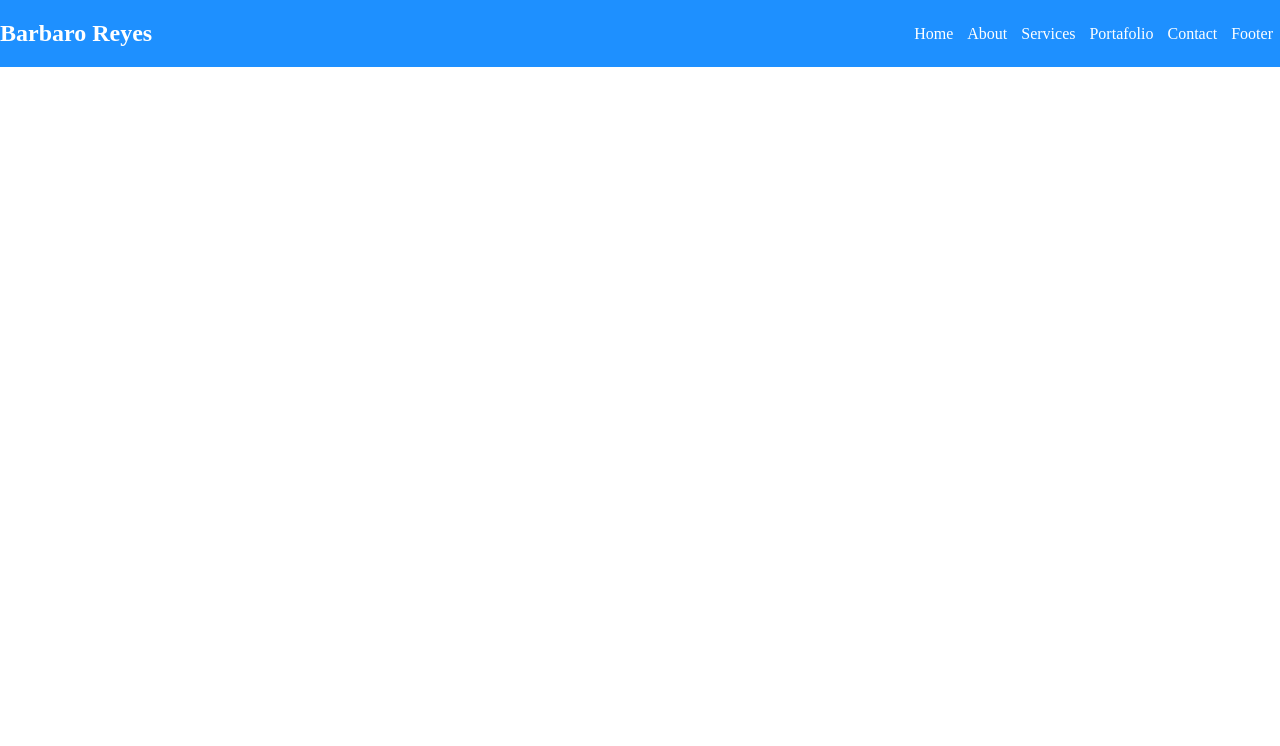
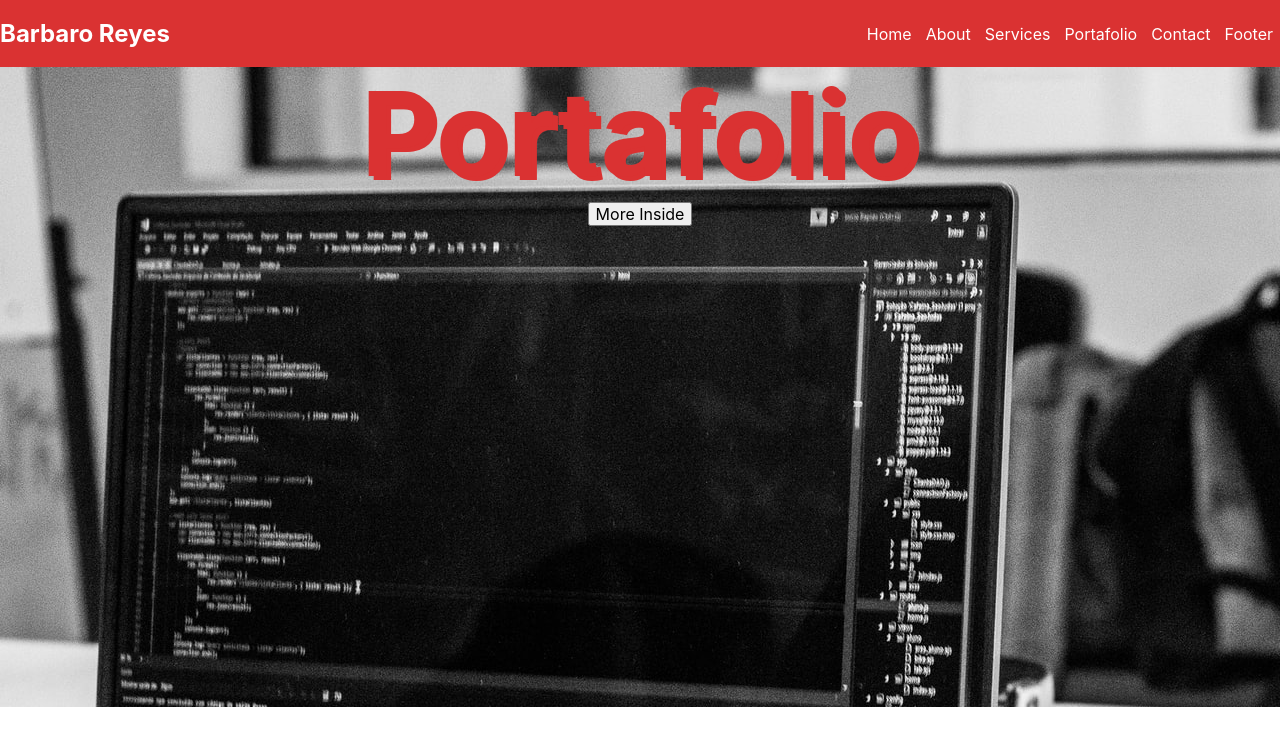
Before and after one commit to barbaroreyes/miPortafolio, a React (Create React App) app: page / in a window 1280 px wide. Shown: the top 746 px of the page. Built offline with nearby package versions, Linux system fonts and the light colour scheme.

Commit message:
added a homepage

```diff
--- a/public/index.html
+++ b/public/index.html
@@ -20,3 +20,4 @@
     <div id="root"></div>
   </body>
 </html>
+<a href=""></a>
--- a/src/App.js
+++ b/src/App.js
@@ -1,6 +1,6 @@
 import React ,{Component}from 'react';
 import './App.css';
-import {Switch,Route} from 'react-router-dom'
+// import {Switch,Route} from 'react-router-dom'
 import  LandingPage from './componet/landingpage/landingpage'
 // import work from './componet/img/work.jpg'
 
@@ -14,9 +14,10 @@ import  LandingPage from './componet/landingpage/landingpage'
 
      return  (
         <div>
-           <Switch>
+          <LandingPage/>
+           {/* <Switch>
             <Route exact path ='/' component ={LandingPage}/>
-           </Switch>
+           </Switch> */}
         </div>
      )
     }
--- a/src/componet/header/header.js
+++ b/src/componet/header/header.js
@@ -1,19 +1,27 @@
 import React ,{Component}from 'react';
-import './index.css'
+import './index.css';
+// import Pictures from '../../componet/im/pictures';
+import Long from '../img/long.jpg'
 
+
+  const myStyles ={
+      background: `url(${Long})`,
+      height: '80vh',
+      backgroundsize: 'cover',
+
+
+  }
 class Header extends Component {
 
     render(){
         return (
             <div className =''>
-             hello
-            <header className='   '>
-                <div>
-                    <img alt ='' src ='' />
-                </div>
-                {/* <h1 className='  bg-transparent dib grow ma3 shadow-3'>Barbaro Reyes</h1>
-                <h1 className='  bg-transparent dib grow  shadow-3'>Software Developer</h1>     */}
-            </header>
+              <header style={myStyles}>
+                <h1 className='' >{this.props.title}</h1>
+                <button><a href="#button butt"></a>{this.props.button}</button>
+              </header>
+
+
          </div>
         )
     }
--- a/src/componet/header/index.css
+++ b/src/componet/header/index.css
@@ -0,0 +1,14 @@
+header{
+ margin: 0 auto;
+text-align: center;
+
+}
+ header h1{
+    margin: 0 ;
+    font-size: 7.3em;
+    color: rgb(218, 50, 50);
+    text-shadow: 5px 4px ;
+ }
+ .butt a{
+    color: brown;
+ }
--- a/src/componet/im/img.css
+++ b/src/componet/im/img.css
@@ -1,6 +1,4 @@
 .picture{
     display: flex;
-    margin: 40px;
-    width: 300px;
-    box-shadow: 5px 10px 5px 5px;
+    background-size: cover;
 }
--- a/src/componet/landingpage/landingpage.js
+++ b/src/componet/landingpage/landingpage.js
@@ -1,14 +1,15 @@
 import React, { Component } from 'react';
-// import Header from '../header/header';
+import Header from '../header/header';
 import Navigation from '../nav/navigation';
 
 export default class LandingPage extends Component {
+
     render() {
         return (
             <div >
                 <header>
-
                     <Navigation title = 'Barbaro Reyes'/>
+                    <Header title= 'Portafolio' button='More Inside'/>
                 </header>
             </div>
         )
--- a/src/componet/nav/index.css
+++ b/src/componet/nav/index.css
@@ -10,7 +10,7 @@ a{
     display:  flex;
     justify-content: space-between;
     align-items: center;
-    background-color: dodgerblue;
+    background-color:  rgb(218, 50, 50);
     color: #fff;
 }
 
--- a/src/index.css
+++ b/src/index.css
@@ -1,15 +1,12 @@
 body {
-  display: flex;
-  flex-direction: column;
 
- ;
-  /* margin: 0;
+  margin: 0;
   font-family: -apple-system, BlinkMacSystemFont, 'Segoe UI', 'Roboto', 'Oxygen',
     'Ubuntu', 'Cantarell', 'Fira Sans', 'Droid Sans', 'Helvetica Neue',
     sans-serif;
   -webkit-font-smoothing: antialiased;
   -moz-osx-font-smoothing: grayscale;
-  box-sizing: border-box; */
+  box-sizing: border-box;
 }
 
 code {
```
Also changed, not shown: src/componet/im/pictures.js (+3 -6 lines), src/componet/img/long.jpg (added).
